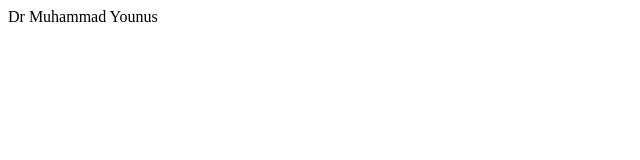
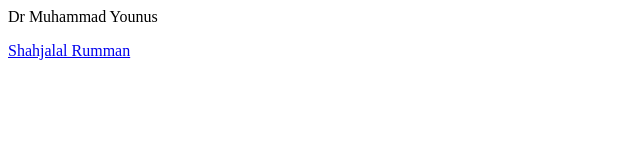
Before and after one commit to rumman0896/localrepo, a plain HTML site: page index.html in a window 1280 px wide. Shown: the whole page, without its empty margins (0-640 px from the left). Drawn offline with Linux system fonts and the light colour scheme.

Commit message:
Add new link

```diff
--- a/index.html
+++ b/index.html
@@ -1 +1,2 @@
 <p>Dr Muhammad Younus</p>
+<a href="#">Shahjalal Rumman</a>
```
